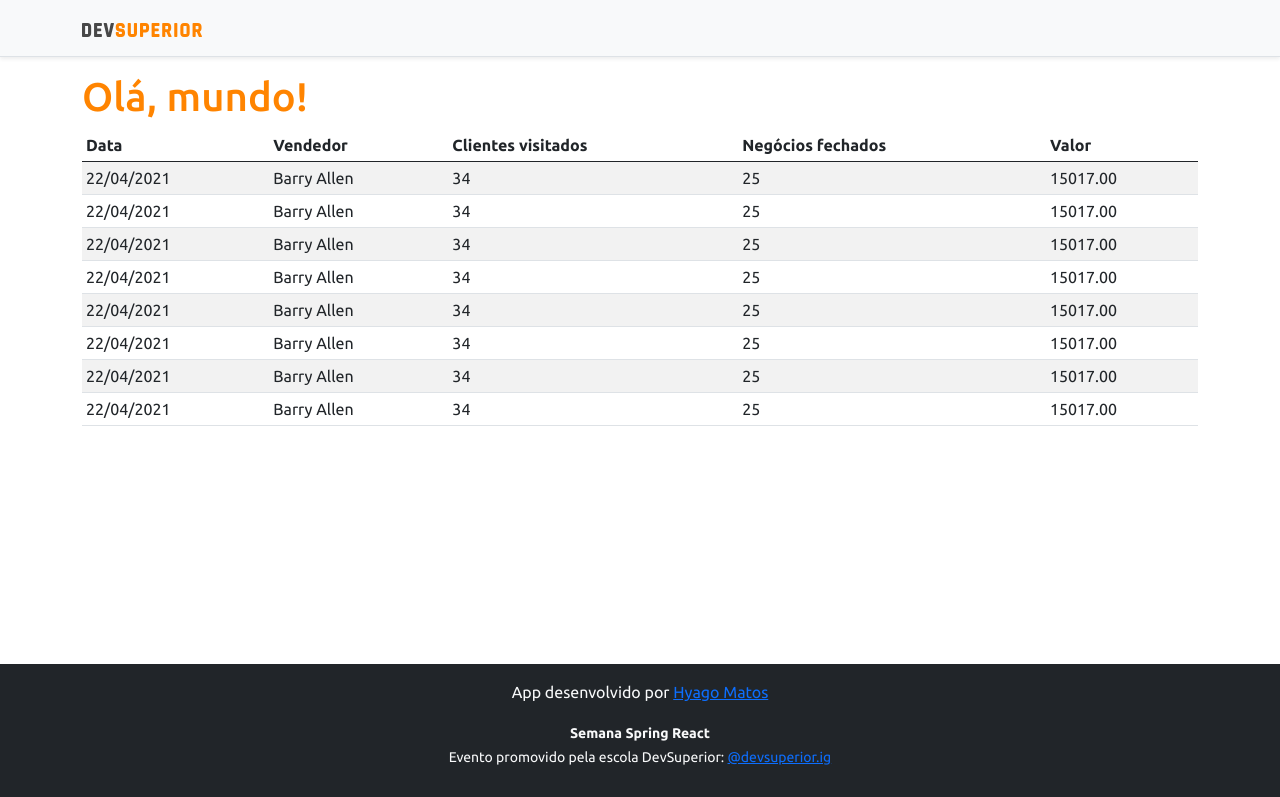
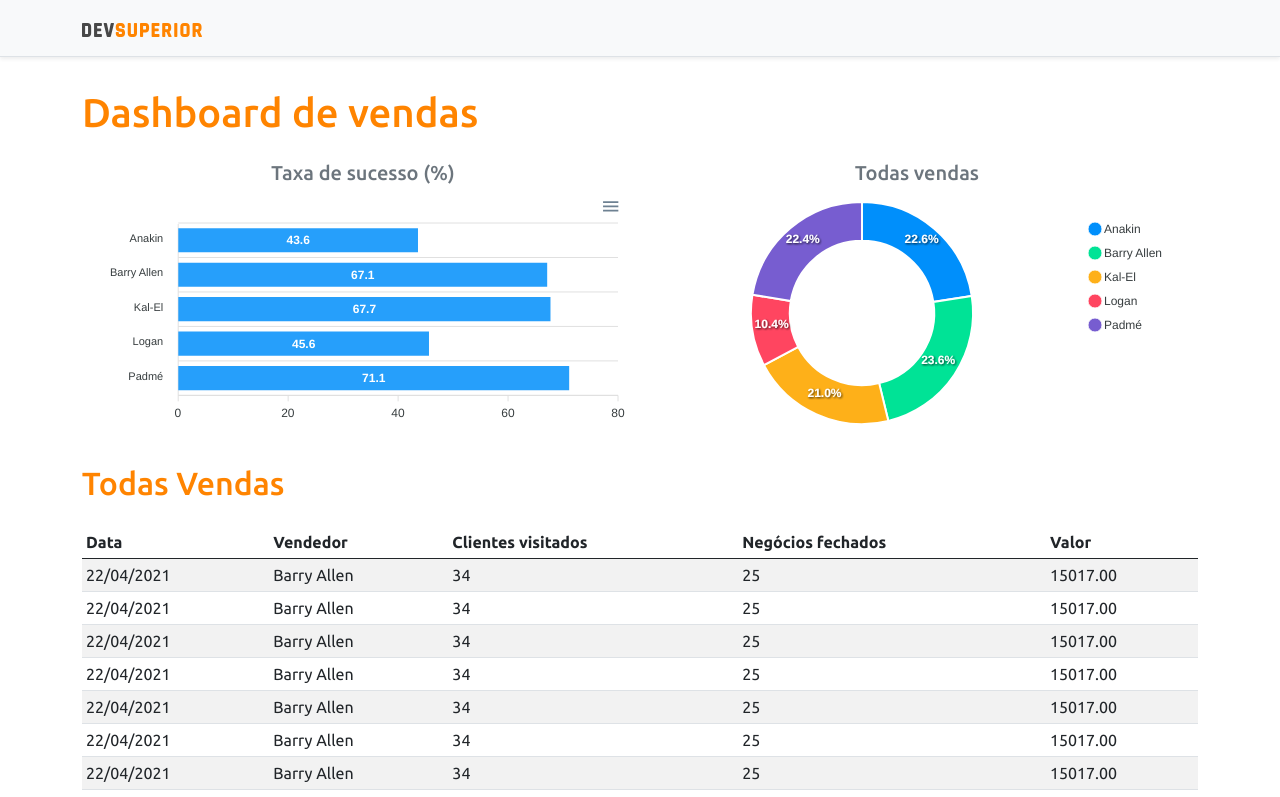
Before and after one commit to Hyaguinhogp/projeto-sds3, a React (Create React App) app in the folder frontend/: page / in a window 1280 px wide. Shown: the top 797 px of the page. Built offline with nearby package versions, Linux system fonts and the light colour scheme.

Commit message:
Static charts

```diff
--- a/frontend/package.json
+++ b/frontend/package.json
@@ -12,8 +12,10 @@
     "@types/node": "^12.0.0",
     "@types/react": "^17.0.0",
     "@types/react-dom": "^17.0.0",
+    "apexcharts": "^3.26.1",
     "bootstrap": "^5.0.0",
     "react": "^17.0.2",
+    "react-apexcharts": "^1.3.9",
     "react-dom": "^17.0.2",
     "react-scripts": "4.0.3",
     "typescript": "^4.1.2",
--- a/frontend/public/index.html
+++ b/frontend/public/index.html
@@ -1,5 +1,5 @@
 <!DOCTYPE html>
-<html lang="en">
+<html lang="pt_BR">
   <head>
     <meta charset="utf-8" />
     <link rel="icon" href="%PUBLIC_URL%/favicon.ico" />
@@ -7,37 +7,14 @@
     <meta name="theme-color" content="#000000" />
     <meta
       name="description"
-      content="Web site created using create-react-app"
+      content="Este app foi desenvolvido na semana Spring React"
     />
-    <link rel="apple-touch-icon" href="%PUBLIC_URL%/logo192.png" />
-    <!--
-      manifest.json provides metadata used when your web app is installed on a
-      user's mobile device or desktop. See https://developers.google.com/web/fundamentals/web-app-manifest/
-    -->
-    <link rel="manifest" href="%PUBLIC_URL%/manifest.json" />
-    <!--
-      Notice the use of %PUBLIC_URL% in the tags above.
-      It will be replaced with the URL of the `public` folder during the build.
-      Only files inside the `public` folder can be referenced from the HTML.
 
-      Unlike "/favicon.ico" or "favicon.ico", "%PUBLIC_URL%/favicon.ico" will
-      work correctly both with client-side routing and a non-root public URL.
-      Learn how to configure a non-root public URL by running `npm run build`.
-    -->
-    <title>React App</title>
+    <title>DSVendas </title>
   </head>
   <body>
-    <noscript>You need to enable JavaScript to run this app.</noscript>
+    <noscript>Você precisa habilitar o javaScript para rodar este app.</noscript>
     <div id="root"></div>
-    <!--
-      This HTML file is a template.
-      If you open it directly in the browser, you will see an empty page.
 
-      You can add webfonts, meta tags, or analytics to this file.
-      The build step will place the bundled scripts into the <body> tag.
-
-      To begin the development, run `npm start` or `yarn start`.
-      To create a production bundle, use `npm run build` or `yarn build`.
-    -->
   </body>
 </html>
--- a/frontend/src/App.tsx
+++ b/frontend/src/App.tsx
@@ -1,4 +1,6 @@
+import BarChart from "components/BarChart";
 import DataTable from "components/DataTable";
+import DonutChart from "components/DonutChart";
 import Footer from "components/Footer";
 import NavBar from "components/NavBar";
 
@@ -7,7 +9,22 @@ function App() {
     <>
       <NavBar />
       <div className="container">
-        <h1 className="text-primary">Olá, mundo!</h1>
+        <h1 className="text-primary py-3">Dashboard de vendas</h1>
+
+        <div className="row px-3">
+          <div className="col-sm-6">
+            <h5 className="text-center text-secondary">Taxa de sucesso (%)</h5>
+              <BarChart />
+          </div>
+          <div className="col-sm-6">
+          <h5 className="text-center text-secondary">Todas vendas</h5>
+              <DonutChart />
+          </div>
+        </div>
+
+        <div className="py-3">
+          <h2 className="text-primary">Todas Vendas</h2>
+        </div>
 
         <DataTable />
       </div>
--- /dev/null
+++ b/frontend/src/components/BarChart/index.tsx
@@ -0,0 +1,35 @@
+import Chart from 'react-apexcharts';
+
+const BarChart = () => {
+
+    const options = {
+        plotOptions: {
+            bar: {
+                horizontal: true,
+            }
+        },
+    };
+
+    const mockData = {
+        labels: {
+            categories: ['Anakin', 'Barry Allen', 'Kal-El', 'Logan', 'Padmé']
+        },
+        series: [
+            {
+                name: "% Sucesso",
+                data: [43.6, 67.1, 67.7, 45.6, 71.1]
+            }
+        ]
+    };
+
+    return (
+       <Chart
+            options={{...options, xaxis: mockData.labels}}
+            series={mockData.series}
+            type="bar"
+            height="240"
+       />
+    );
+}
+
+export default BarChart;
--- /dev/null
+++ b/frontend/src/components/DonutChart/index.tsx
@@ -0,0 +1,26 @@
+import Chart from 'react-apexcharts';
+
+const DonutChart = () => {
+
+    const mockData = {
+        series: [477138, 499928, 444867, 220426, 473088],
+        labels: ['Anakin', 'Barry Allen', 'Kal-El', 'Logan', 'Padmé']
+    }
+
+    const options = {
+        legend: {
+            show: true
+        }
+    }
+
+    return (
+        <Chart
+            options={{ ...options, labels: mockData.labels }}
+            series={mockData.series}
+            type="donut"
+            height="240"
+        />
+    );
+}
+
+export default DonutChart;
```
Also changed, not shown: 1 other file (tests, documents, lock files or other folders).
